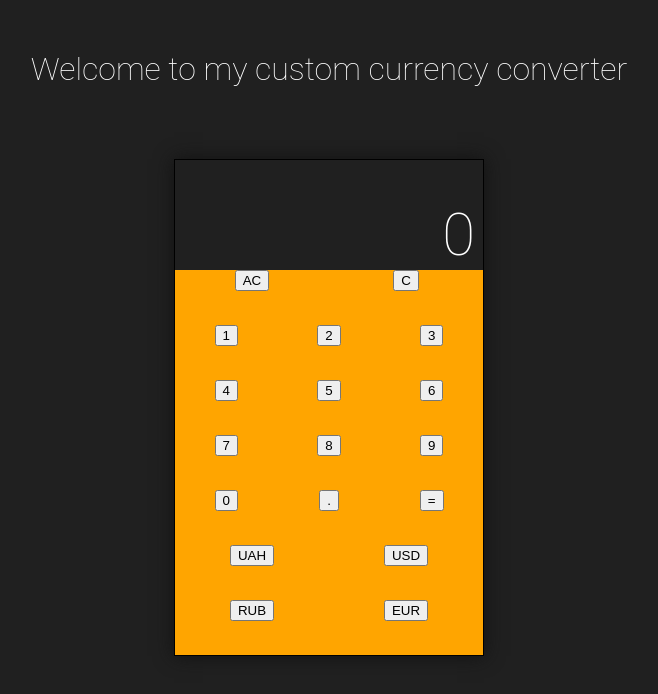
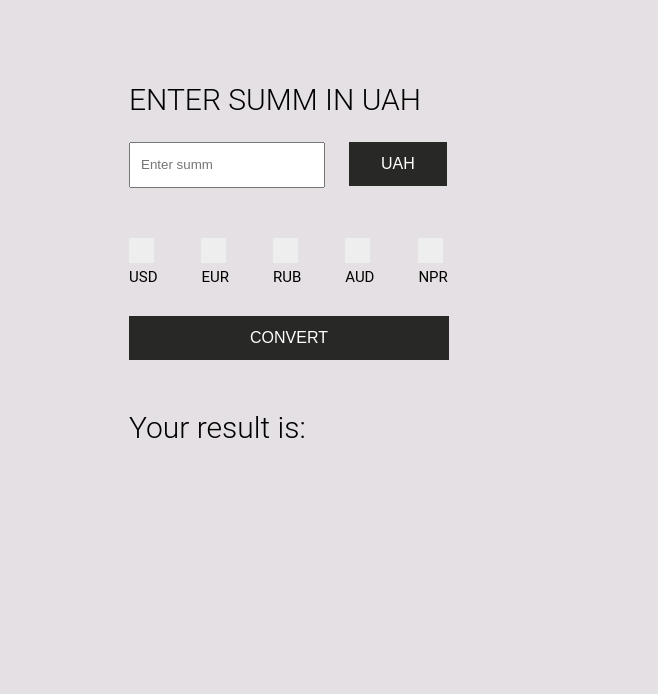
Before and after one commit to Zmiyuchkaa/exchange-rates, a plain HTML site: page index.html in a window 1280 px wide. Shown: the whole page, without its empty margins (311-969 px from the left). Drawn offline with Linux system fonts and the light colour scheme.

Commit message:
bla bla bka

```diff
--- a/code.js
+++ b/code.js
@@ -1,34 +1,52 @@
-let calcButtons = document.getElementsByName("button"); // переменная принимает список всех кнопок
-let calcInput = document.getElementById("input"); // переменная принимает всё, что попадет в инпут
-calcInput.innerText = "0"; // изначальное значение инпута - 0
+/*
+Создать конвертер валют. Все находится в простой форме:
+Инпут
+Чекбокс с валютами, в которую конвертируем
+Кнопка "конвертировать"
+Валюта ввода пусть будет гривна. В чекбоксе будут остальные валюты (сделать штук 5).
+При нажатии на конвертировать, он конвертирует гривну в нужную валюту и отображает на странице.
+*/
 
-function eachButton(button) {
-    button.addEventListener("click", function() {
-        let buttonValue = button.innerText; // переменная хранит текст из кнопки
+let convertInput = document.getElementById("input-summ") // хранит введенное значение
+let convertCurrency = document.getElementsByTagName("label");
+let currency = {
+    usd: .27,
+    rub: 0.3,
+    eur: .3,
 
-        if(calcInput.innerText === "0") calcInput.innerText = ""; // стирает нолик когда начинаем вводить цифры
-
-        switch (buttonValue) {
-            case "AC":
-                calcInput.innerText = "0";
-                break;
-            case "C":
-                calcInput.innerText = calcInput.innerText.substring(0, calcInput.innerText.length - 1);
-                if(calcInput.innerText === "") calcInput.innerText = "0";
-                break;
-            case "=":
-                let resValue = calcInput.innerText;
-                if (resValue.indexOf("UAH"))
-                calcInput.innerText = eval(resValue);
-                break;
-            case "UAH":
-                calcInput.innerText
-
-            default:
-            calcInput.innerText += buttonValue;
-        }
-    }
-    )
 }
 
-calcButtons.forEach(eachButton);
+// document.getElementsByName("check").forEach(function(item) {  //при выборе валюты выводит алерт
+//     item.addEventListener('click', function() {
+//         alert("Hello");
+//     })
+// })
+
+// document.getElementById("result").onclick = function() {
+//     alert("Hello")
+//     document.getElementsById("result__output").innerText = "Hello";
+//     return
+// }
+
+function moneyConverter(valNum) {
+    document.getElementsByName("check").forEach(function(item) {  //при выборе валюты выводит алерт
+        item.addEventListener('click', function() {
+            if (true && item.id === "USD") {
+                document.getElementById("outputrub").innerHTML = valNum * 0.27 + " USD"
+            }
+            else if (true && item.id === "EUR") {
+                document.getElementById("outputrub").innerHTML = valNum * 0.3 + " EUR"
+            }
+            else if (true && item.id === "RUB") {
+                document.getElementById("outputrub").innerHTML = valNum * 30 + " RUB"
+            }
+            else if (true && item.id === "AUD") {
+                document.getElementById("outputrub").innerHTML = valNum * 0.18 + " AUD"
+            }
+            else if (true && item.id === "NPR") {
+                document.getElementById("outputrub").innerHTML = valNum * 24 + " NPR"
+            }
+        })
+    })
+
+}
--- a/index.html
+++ b/index.html
@@ -4,36 +4,46 @@
     <meta charset="UTF-8">
     <meta name="viewport" content="width=device-width, initial-scale=1.0">
     <meta http-equiv="X-UA-Compatible" content="ie=edge">
-    <title>Currency Converter</title>
+    <title>Currency Exchange</title>
     <link rel="stylesheet" href="style.css">
 </head>
 <body>
-
-    <main class="main">
-        <h1 class="main__welcome-text">Welcome to my custom currency converter</h1>
-        <div class="main__conventor">
-            <div class="main__conventor__input" id="input"></div>
-            <div class="main__conventor__ac"><button name="button" class="main__conventor__button">AC</button></div>
-            <div class="main__conventor__c"><button name="button" class="main__conventor__button">C</button></div>
-            <div class="main__conventor__one"><button name="button" class="main__conventor__button">1</button></div>
-            <div class="main__conventor__two"><button name="button" class="main__conventor__button">2</button></div>
-            <div class="main__conventor__three"><button name="button" class="main__conventor__button">3</button></div>
-            <div class="main__conventor__four"><button name="button" class="main__conventor__button">4</button></div>
-            <div class="main__conventor__five"><button name="button" class="main__conventor__button">5</button></div>
-            <div class="main__conventor__six"><button name="button" class="main__conventor__button">6</button></div>
-            <div class="main__conventor__seven"><button name="button" class="main__conventor__button">7</button></div>
-            <div class="main__conventor__eight"><button name="button" class="main__conventor__button">8</button></div>
-            <div class="main__conventor__nine"><button name="button" class="main__conventor__button">9</button></div>
-            <div class="main__conventor__zero"><button name="button" class="main__conventor__button">0</button></div>
-            <div class="main__conventor__dot"><button name="button" class="main__conventor__button">.</button></div>
-            <div class="main__conventor__equally"><button name="button" class="main__conventor__button">=</button></div>
-            <div class="main__conventor__uah"><button name="button" class="main__conventor__button">UAH</button></div>
-            <div class="main__conventor__usd"><button name="button" class="main__conventor__button">USD</button></div>
-            <div class="main__conventor__rub"><button name="button" class="main__conventor__button">RUB</button></div>
-            <div class="main__conventor__eur"><button name="button" class="main__conventor__button">EUR</button></div>
+    <main>
+        <div class="form-group">
+            <h2>ENTER SUMM IN UAH</h2>
+            <input type="number" id="input-summ" id="dynamic-label-input" placeholder="Enter summ"
+            oninput="moneyConverter(this.value)" onchange="moneyConverter(this.value)">
+            <button>UAH</button>
         </div>
 
+        <div class="checkbox">
+            <label class="container">USD
+                <input type="radio"  name="check" id="USD">
+                <span class="checkmark"></span>
+            </label>
+            <label class="container">EUR
+                <input type="radio" name="check" id="EUR">
+                <span class="checkmark"></span>
+            </label>
+            <label class="container">RUB
+                <input type="radio" name="check" id="RUB">
+                <span class="checkmark"></span>
+            </label>
+            <label class="container">AUD
+            <input type="radio" name="check" id="AUD">
+                <span class="checkmark"></span>
+            </label>
+            <label class="container">NPR
+                    <input type="radio"  name="check" id="NPR">
+                    <span class="checkmark"></span>
+            </label>
+        </div>
 
+        <div>
+            <button id="result">CONVERT</button>
+        </div>
+        <h2>Your result is: </h2>
+        <div id="outputrub"></div>
     </main>
     <script src="code.js"></script>
 </body>
--- a/style.css
+++ b/style.css
@@ -1,119 +1,129 @@
 body {
-    background-color: #202020;
     font-family: "Roboto", sans-serif;
-    text-align: center;
+    background-color: #e5e0e3;
 }
 
-.main__welcome-text {
+main {
+    margin-left: auto;
+    margin-right: auto;
+    width: 400px;
+}
+
+h2 {
+    font-size: 30px;
     margin-top: 50px;
-    font-weight: 100;
-    padding-bottom: 50px;
-    color: white;
+    font-weight: 300;
+}
+
+.form-group {
+    position: relative;
+    padding-top: 1.5rem;
+    margin-left: auto;
+    margin-right: auto;
+    width: 400px;
+}
+
+label {
+    position: absolute;
+    top: 0;
+    font-size: var(--font-size-small);
+    opacity: 1;
+    transform: translateY(0);
+    transition: all 0.2s ease-out;
+}
+
+#input-summ {
+    width: 180px;
+    height: 40px;
+    margin-right: 20px;
+    padding-left: 10px;
+}
+
+.checkbox {
+    width: 400px;
     margin-left: auto;
     margin-right: auto;
 }
 
-#input {
-    display: flex;
-    font-size: 60px;
-    color: white;
-    justify-content: flex-end;
-    align-items: flex-end;
-    padding-right: 8px;
-    background-color: #202020;
-    overflow: hidden;
-    word-break: break-all;
+.container {
+    display: inline-block;
+    position: relative;
+    padding: 30px 35px 30px 0;
+    cursor: pointer;
+    font-size: 15px;
+    -webkit-user-select: none;
+    -moz-user-select: none;
+    -ms-user-select: none;
+    user-select: none;
+    margin-right: 5px;
+    margin-top: 50px;
+    text-align: center;
 }
 
-.main__conventor {
-    width: 308px;
-    height: 495px;
-    grid-template-columns: 1fr 1fr 1fr 1fr 1fr 1fr;
-    grid-template-rows: 1fr 1fr 1fr 1fr 1fr 1fr 1fr 1fr 1fr;
-    display: grid;
-    background-color: orange;
-    margin-bottom: 50px;
-    border: 1px solid black;
-    margin-left: auto;
-    margin-right: auto;
-    text-align: center;
-    font-weight: 100;
-    grid-gap: 0;
-    box-shadow: 0 0 18px #111;
+  /* Hide the browser's default checkbox */
+.container input {
+    position: absolute;
+    opacity: 0;
+    cursor: pointer;
+    height: 0;
+    width: 0;
+}
+  /* Create a custom checkbox */
+.checkmark {
+    position: absolute;
+    top: 0;
+    left: 0;
+    height: 25px;
+    width: 25px;
+    background-color: #eee;
 }
 
-.main__conventor__input {
-grid-area: 1 / 1 / 3 / span 6;
+  /* On mouse-over, add a grey background color */
+.container:hover input ~ .checkmark {
+    background-color: #ccc;
 }
 
-.main__conventor__ac {
-grid-area: 3 / 1 / 3 / span 3;
+  /* When the checkbox is checked, add a blue background */
+.container input:checked ~ .checkmark {
+    background-color: #2196F3;
 }
 
-.main__conventor__c {
-    grid-area: 3 / 4 / 3 / span 3;
+  /* Create the checkmark/indicator (hidden when not checked) */
+.checkmark:after {
+    content: "";
+    position: absolute;
+    display: none;
 }
 
-.main__conventor__one {
-    grid-area: 4 / 1 / 4 / span 2;
+  /* Show the checkmark when checked */
+.container input:checked ~ .checkmark:after {
+    display: block;
 }
 
-.main__conventor__two {
-    grid-area: 4 / 3 / 4 / span 2;
+  /* Style the checkmark/indicator */
+.container .checkmark:after {
+    left: 9px;
+    top: 5px;
+    width: 5px;
+    height: 10px;
+    border: solid white;
+    border-width: 0 3px 3px 0;
+    -webkit-transform: rotate(45deg);
+    -ms-transform: rotate(45deg);
+    transform: rotate(45deg);
 }
 
-.main__conventor__three {
-    grid-area: 4 / 5 / 4 / span 2;
+button {
+    background-color: #282827;
+    border: none;
+    color: white;
+    padding: 13px 32px;
+    text-align: center;
+    text-decoration: none;
+    display: inline-block;
+    font-size: 16px;
 }
 
-.main__conventor__four {
-    grid-area: 5 / 1 / 5 / span 2;
+#result {
+    width: 80%;
 }
-
-.main__conventor__five {
-    grid-area: 5 / 3 / 5 / span 2;
-}
-
-.main__conventor__six {
-    grid-area: 5 / 5 / 5 / span 2;
-}
-
-.main__conventor__seven {
-    grid-area: 6 / 1 / 6 / span 2;
-}
-
-.main__conventor__eight {
-    grid-area: 6 / 3 / 6 / span 2;
-}
-
-.main__conventor__nine {
-    grid-area: 6 / 5 / 6 / span 2;
-}
-
-.main__conventor__zero {
-    grid-area: 7 / 1 / 7 / span 2;
-}
-
-.main__conventor__dot {
-    grid-area: 7 / 3 / 7 / span 2;
-}
-
-.main__conventor__equally {
-    grid-area: 7 / 5 / 7 / span 2;
-}
-
-.main__conventor__uah {
-    grid-area: 8 / 1 / 8 / span 3;
-}
-
-.main__conventor__usd {
-    grid-area: 8 / 4 / 8 / span 3;
-}
-
-.main__conventor__rub {
-    grid-area: 9 / 1 / 9 / span 3;
-}
-
-.main__conventor__eur {
-    grid-area: 9 / 4 / 9 / span 3;
-}
```
Also changed, not shown: js.js (added, +30 -0 lines).
